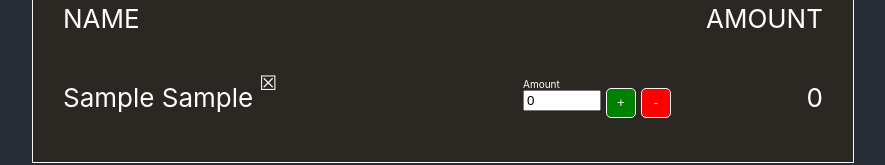
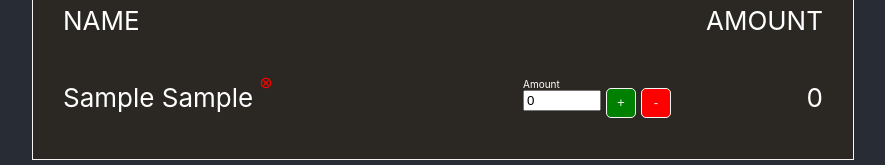
Before and after one commit to airidasju/react-assignements, a React (Create React App) app: page / in a window 1280 px wide. Both pictures are taken after typing "Sample", "Sample" into the empty fields and a click on the button "Submit". Shown: the part 393-558 px from the top of the page, without its empty margins (197-1082 px from the left). Built offline with nearby package versions, Linux system fonts and the light colour scheme.

Commit message:
del confirm design

```diff
--- a/src/App.scss
+++ b/src/App.scss
@@ -135,10 +135,10 @@ ul {
 }
 
 .remove-user {
-  font-size: 20px;
+  font-size: 16px;
   background-color: rgb(43, 40, 35);
   border: none;
-  color: whitesmoke;
+  color: red;
   display: flex;
   margin-bottom: 30px;
 }
@@ -149,10 +149,10 @@ ul {
   flex-direction: column;
   align-items: center;
   gap: 5px;
-  padding: 10px;
+  padding: 5px;
   font-size: 15px;
-  left: -25px;
-  bottom: 40px;
+  left: -21px;
+  bottom: 30px;
   background-color: rgb(247, 161, 161);
   border-radius: 10px;
 }
--- a/src/ContactList.jsx
+++ b/src/ContactList.jsx
@@ -34,7 +34,7 @@ function List({ person, setPerson }) {
                 p.balance < 1 ? handleDelConfirm(p) : handleNotEmpty()
               }
             >
-              &#9746;
+              &#8855;
             </button>
             {delConfirm && p.deleting === true ? (
               <DelConfirm
```
